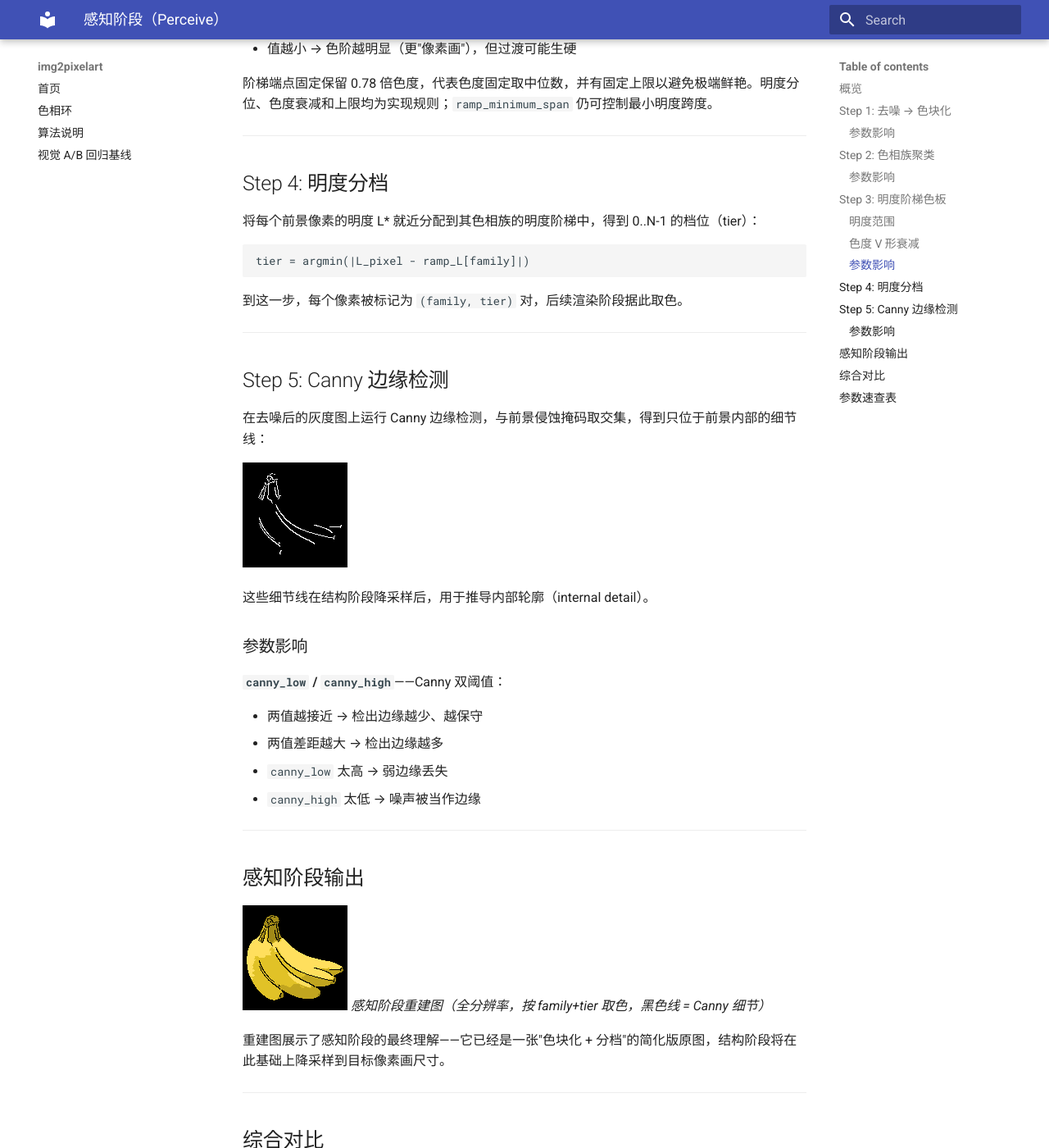
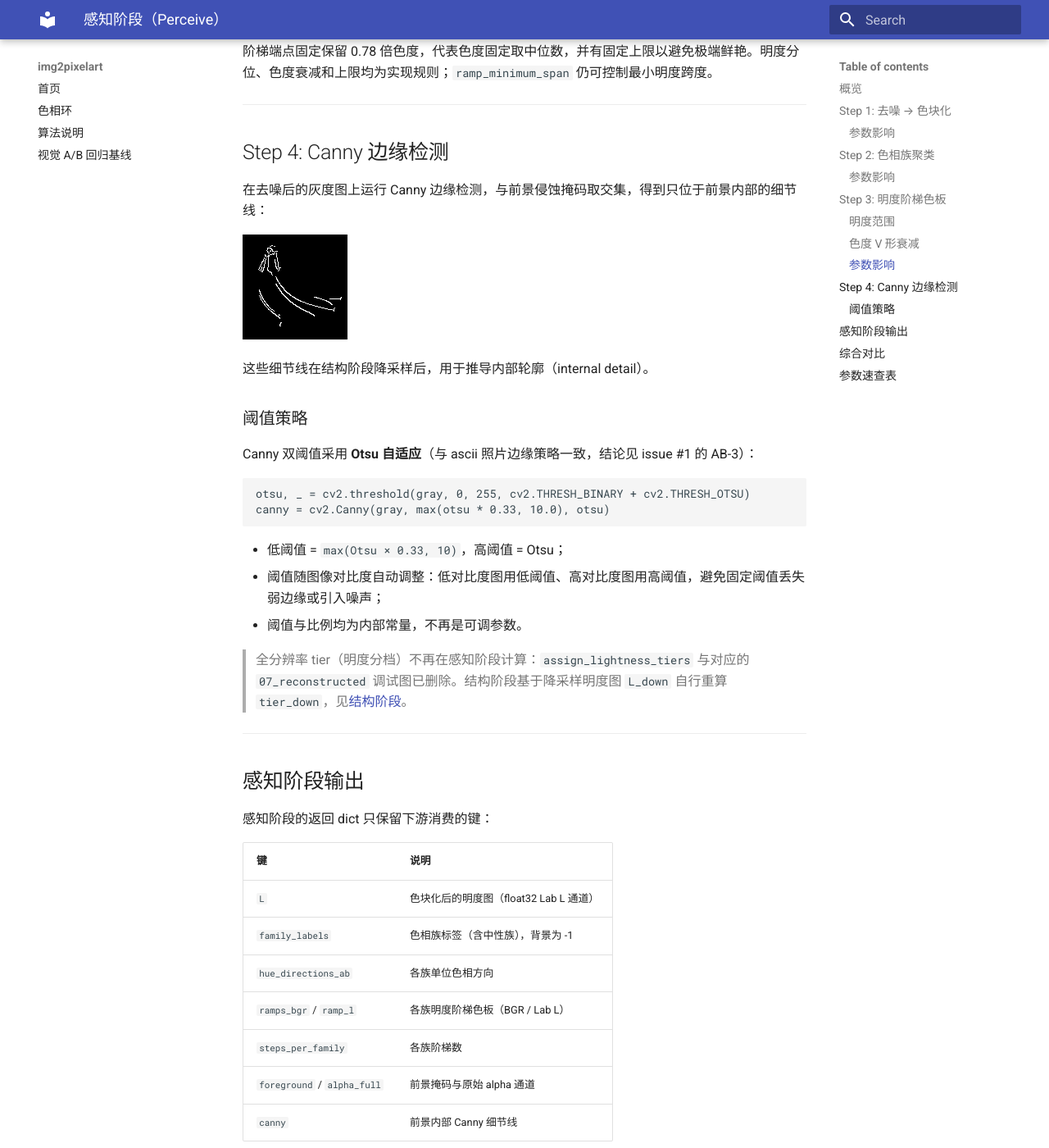
Before and after one commit to asinkLuno/img2pixelart, an MkDocs documentation site: the page built from docs/感知阶段.md, in a window 1280 px wide and 1400 px high, scrolled down 3903 px. Shown: the whole window at 82% size. Built offline with MkDocs 1.6.1 and Material for MkDocs 9.7.7, drawn with Linux system fonts in a browser that asks for light colours; some of the changed text lies outside the part shown.

Commit message:
refactor(perceive): 简化感知流程（Canny Otsu 自适应、清理死产物） (#13)
- Canny 阈值改为 Otsu 自适应（low=max(Otsu×0.33,10)，high=Otsu），
  与 ascii 照片边缘策略一致（AB-3 结论，issue #1）；canny_low/canny_high
  从配置、校验、CLI、UI 移除
- 删除 assign_lightness_tiers 与 07_reconstructed 调试图；tier 仅由
  structure 阶段基于 L_down 重算 tier_down
- perceive 返回 dict 移除死键 original/denoised/blocks/blocks_lab/tier，
  中间量改为函数内即弃；调试图编号连续 01-06
- AB-2 不通过（bilateral 必须保留），该项关闭；tools/visual_regression.py
  的 ab-3 实验改为 A 侧补丁回退固定阈值
- 同步 README 迁移表、docs/感知阶段.md、docs/视觉回归.md；删除 07_reconstructed
  文档资产

````diff
--- a/docs/感知阶段.md
+++ b/docs/感知阶段.md
@@ -15,12 +15,10 @@ flowchart TD
     S2_OUT["色相族标签（含中性族）"]
     S3["Step 3: 明度阶梯色板<br/>明度分布 → 切分阶梯 → 色度 V 形衰减"]
     S3_OUT["各族 N 档色板"]
-    S4["Step 4: 明度分档<br/>每像素就近分配到所在族的明度档位"]
-    S4_OUT["tier（0..N-1）"]
-    S5["Step 5: Canny 边缘检测<br/>去噪灰度图 → Canny → 前景内部细节线"]
-    S5_OUT["边缘二值图"]
+    S4["Step 4: Canny 边缘检测<br/>去噪灰度图 → Otsu 自适应阈值 → 前景内部细节线"]
+    S4_OUT["边缘二值图"]
 
-    INPUT --> S1 --> S1_OUT --> S2 --> S2_OUT --> S3 --> S3_OUT --> S4 --> S4_OUT --> S5 --> S5_OUT
+    INPUT --> S1 --> S1_OUT --> S2 --> S2_OUT --> S3 --> S3_OUT --> S4 --> S4_OUT
 ```
 
 ______________________________________________________________________
@@ -141,19 +139,7 @@ chroma_scale[i] = 1.0 - (1.0 - 0.78) × |position[i]|
 
 ______________________________________________________________________
 
-## Step 4: 明度分档
-
-将每个前景像素的明度 L\* 就近分配到其色相族的明度阶梯中，得到 0..N-1 的档位（tier）：
-
-```python
-tier = argmin(|L_pixel - ramp_L[family]|)
-```
-
-到这一步，每个像素被标记为 `(family, tier)` 对，后续渲染阶段据此取色。
-
-______________________________________________________________________
-
-## Step 5: Canny 边缘检测
+## Step 4: Canny 边缘检测
 
 在去噪后的灰度图上运行 Canny 边缘检测，与前景侵蚀掩码取交集，得到只位于前景内部的细节线：
 
@@ -161,23 +147,39 @@ ______________________________________________________________________
 
 这些细节线在结构阶段降采样后，用于推导内部轮廓（internal detail）。
 
-### 参数影响
+### 阈值策略
 
-**`canny_low` / `canny_high`**——Canny 双阈值：
+Canny 双阈值采用 **Otsu 自适应**（与 ascii 照片边缘策略一致，结论见 issue #1 的 AB-3）：
 
-- 两值越接近 → 检出边缘越少、越保守
-- 两值差距越大 → 检出边缘越多
-- `canny_low` 太高 → 弱边缘丢失
-- `canny_high` 太低 → 噪声被当作边缘
+```python
+otsu, _ = cv2.threshold(gray, 0, 255, cv2.THRESH_BINARY + cv2.THRESH_OTSU)
+canny = cv2.Canny(gray, max(otsu * 0.33, 10.0), otsu)
+```
+
+- 低阈值 = `max(Otsu × 0.33, 10)`，高阈值 = Otsu；
+- 阈值随图像对比度自动调整：低对比度图用低阈值、高对比度图用高阈值，避免固定阈值丢失弱边缘或引入噪声；
+- 阈值与比例均为内部常量，不再是可调参数。
+
+> 全分辨率 tier（明度分档）不再在感知阶段计算：`assign_lightness_tiers` 与对应的 `07_reconstructed` 调试图已删除。结构阶段基于降采样明度图 `L_down` 自行重算 `tier_down`，见[结构阶段](%E7%BB%93%E6%9E%84%E9%98%B6%E6%AE%B5.md)。
 
 ______________________________________________________________________
 
 ## 感知阶段输出
 
-![reconstructed](assets/perceive_banana/07_reconstructed.png)
-*感知阶段重建图（全分辨率，按 family+tier 取色，黑色线 = Canny 细节）*
+感知阶段的返回 dict 只保留下游消费的键：
 
-重建图展示了感知阶段的最终理解——它已经是一张"色块化 + 分档"的简化版原图，结构阶段将在此基础上降采样到目标像素画尺寸。
+| 键 | 说明 |
+| --- | --- |
+| `L` | 色块化后的明度图（float32 Lab L 通道） |
+| `family_labels` | 色相族标签（含中性族），背景为 -1 |
+| `hue_directions_ab` | 各族单位色相方向 |
+| `ramps_bgr` / `ramp_l` | 各族明度阶梯色板（BGR / Lab L） |
+| `steps_per_family` | 各族阶梯数 |
+| `foreground` / `alpha_full` | 前景掩码与原始 alpha 通道 |
+| `canny` | 前景内部 Canny 细节线 |
+
+调试用中间量（原图、去噪、色块、全分辨率 tier）只在函数内部使用即弃，不进入返回 dict；
+调试图编号为连续的 `01_original` … `06_canny`。
 
 ______________________________________________________________________
 
@@ -206,6 +208,6 @@ ______________________________________________________________________
 | `chroma_floor` | 5.0 | 中性色度阈值。↑ 更多色归入中性族 |
 | `ramp_steps` | 5 | 每族明度阶梯数。↑ 过渡越细腻 |
 | `ramp_minimum_span` | 42.0 | 明度阶梯最小跨度 |
-| `canny_low` | 40 | Canny 低阈值 |
-| `canny_high` | 120 | Canny 高阈值 |
 | `alpha_threshold`（顶层） | 128 | Alpha 前景判定阈值（像素画与 ASCII 共用） |
+
+Canny 双阈值改为 Otsu 自适应（`max(Otsu×0.33, 10)` / `Otsu`），`canny_low` / `canny_high` 已删除。
````
Also changed, not shown: README.md (+4 -2 lines), docs/视觉回归.md (+2 -1 lines), docs/assets/perceive_banana/07_reconstructed.png (deleted), 9 other files.
